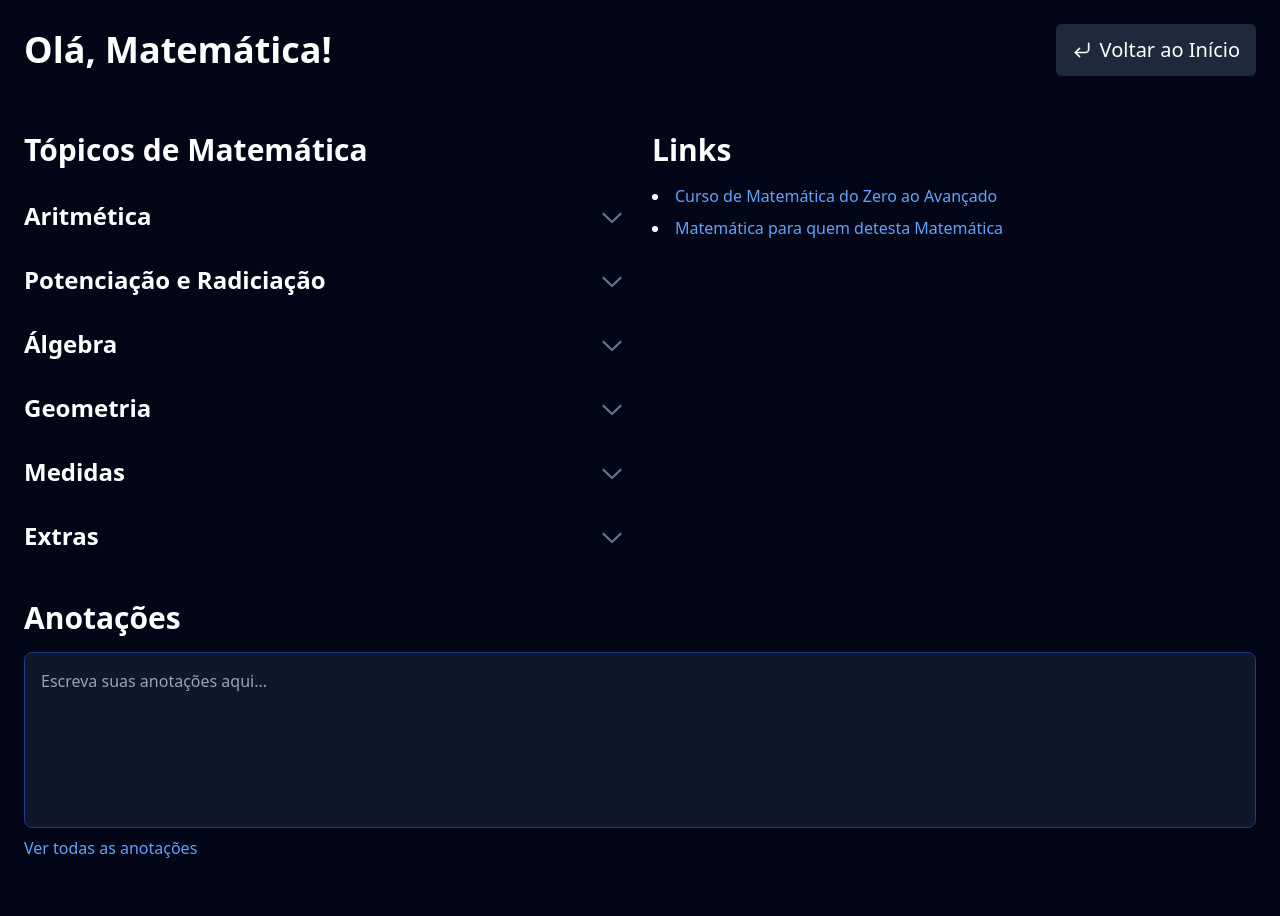
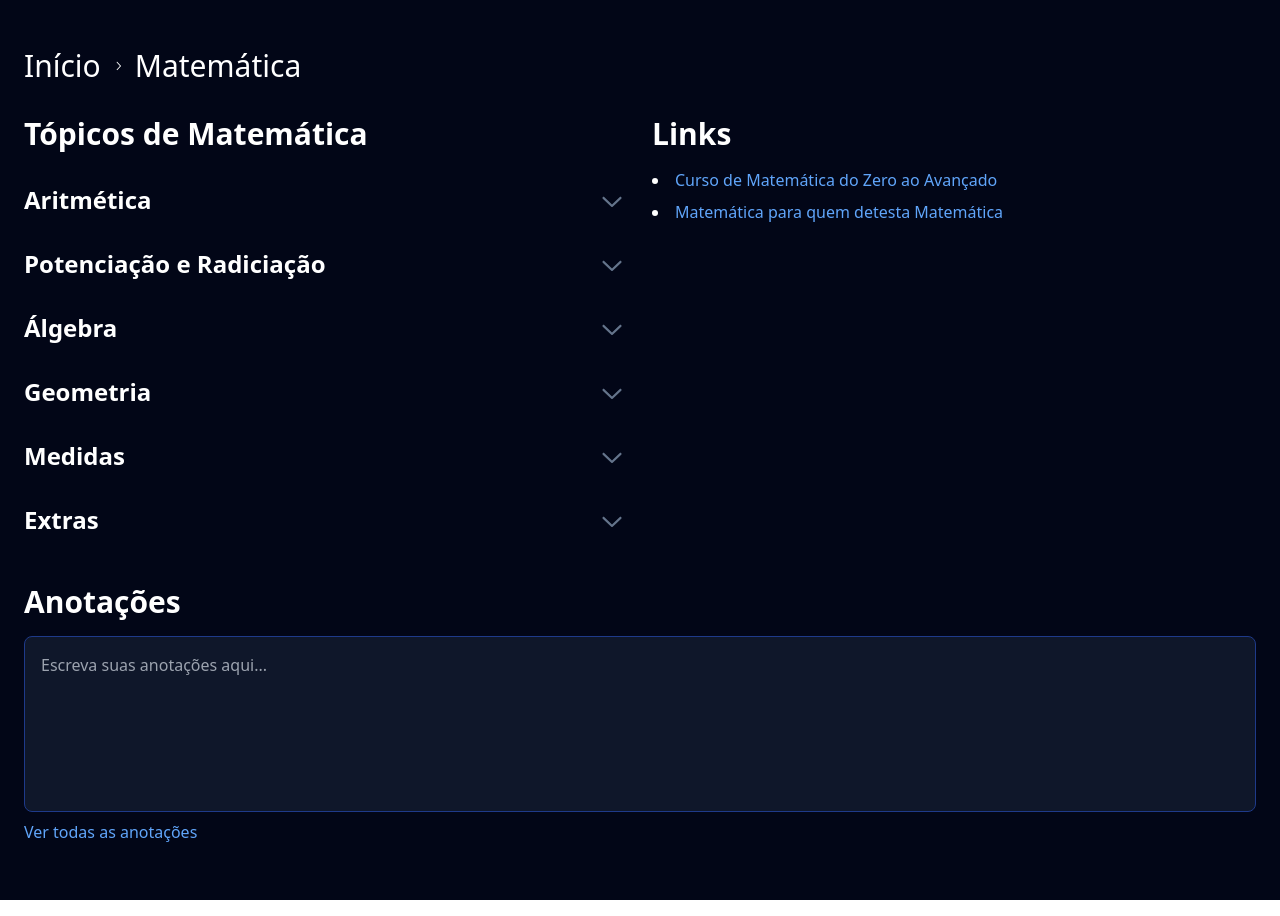
Before and after one commit to VictorJunqueira1/study-assistant, a Next.js app in the folder web/: page /modules/math in a window 1280 px wide. Built offline with nearby package versions, Linux system fonts and the light colour scheme.

Commit message:
[feat] Code optimization for future maintenance, and remodeling layout.

```diff
--- /dev/null
+++ b/web/src/components/ui/breadcrumb.tsx
@@ -0,0 +1,115 @@
+import * as React from "react"
+import { ChevronRightIcon, DotsHorizontalIcon } from "@radix-ui/react-icons"
+import { Slot } from "@radix-ui/react-slot"
+
+import { cn } from "@/lib/utils"
+
+const Breadcrumb = React.forwardRef<
+  HTMLElement,
+  React.ComponentPropsWithoutRef<"nav"> & {
+    separator?: React.ReactNode
+  }
+>(({ ...props }, ref) => <nav ref={ref} aria-label="breadcrumb" {...props} />)
+Breadcrumb.displayName = "Breadcrumb"
+
+const BreadcrumbList = React.forwardRef<
+  HTMLOListElement,
+  React.ComponentPropsWithoutRef<"ol">
+>(({ className, ...props }, ref) => (
+  <ol
+    ref={ref}
+    className={cn(
+      "flex flex-wrap items-center gap-1.5 break-words text-sm text-muted-foreground sm:gap-2.5",
+      className
+    )}
+    {...props}
+  />
+))
+BreadcrumbList.displayName = "BreadcrumbList"
+
+const BreadcrumbItem = React.forwardRef<
+  HTMLLIElement,
+  React.ComponentPropsWithoutRef<"li">
+>(({ className, ...props }, ref) => (
+  <li
+    ref={ref}
+    className={cn("inline-flex items-center gap-1.5", className)}
+    {...props}
+  />
+))
+BreadcrumbItem.displayName = "BreadcrumbItem"
+
+const BreadcrumbLink = React.forwardRef<
+  HTMLAnchorElement,
+  React.ComponentPropsWithoutRef<"a"> & {
+    asChild?: boolean
+  }
+>(({ asChild, className, ...props }, ref) => {
+  const Comp = asChild ? Slot : "a"
+
+  return (
+    <Comp
+      ref={ref}
+      className={cn("transition-colors hover:gray-700", className)}
+      {...props}
+    />
+  )
+})
+BreadcrumbLink.displayName = "BreadcrumbLink"
+
+const BreadcrumbPage = React.forwardRef<
+  HTMLSpanElement,
+  React.ComponentPropsWithoutRef<"span">
+>(({ className, ...props }, ref) => (
+  <span
+    ref={ref}
+    role="link"
+    aria-disabled="true"
+    aria-current="page"
+    className={cn("font-normal text-foreground", className)}
+    {...props}
+  />
+))
+BreadcrumbPage.displayName = "BreadcrumbPage"
+
+const BreadcrumbSeparator = ({
+  children,
+  className,
+  ...props
+}: React.ComponentProps<"li">) => (
+  <li
+    role="presentation"
+    aria-hidden="true"
+    className={cn("[&>svg]:size-3.5", className)}
+    {...props}
+  >
+    {children ?? <ChevronRightIcon />}
+  </li>
+)
+BreadcrumbSeparator.displayName = "BreadcrumbSeparator"
+
+const BreadcrumbEllipsis = ({
+  className,
+  ...props
+}: React.ComponentProps<"span">) => (
+  <span
+    role="presentation"
+    aria-hidden="true"
+    className={cn("flex h-9 w-9 items-center justify-center", className)}
+    {...props}
+  >
+    <DotsHorizontalIcon className="h-4 w-4" />
+    <span className="sr-only">More</span>
+  </span>
+)
+BreadcrumbEllipsis.displayName = "BreadcrumbElipssis"
+
+export {
+  Breadcrumb,
+  BreadcrumbList,
+  BreadcrumbItem,
+  BreadcrumbLink,
+  BreadcrumbPage,
+  BreadcrumbSeparator,
+  BreadcrumbEllipsis,
+}
--- a/web/src/pages/auth/login.tsx
+++ b/web/src/pages/auth/login.tsx
@@ -127,8 +127,8 @@
               <Button type="submit" variant={"loginButton"} className="py-5">
                 {loading ? 'Entrando...' : 'Entrar'}
               </Button>
-              {error && <p className="text-red-500 mt-4">{error}</p>}
-              {success && <p className="text-green-500 mt-4">{success}</p>}
+              {error && <p className="text-red-500 mt-4 text-center">{error}</p>}
+              {success && <p className="text-green-500 mt-4 text-center">{success}</p>}
             </form>
           </Form>
         </div>
--- a/web/src/pages/modules/english.tsx
+++ b/web/src/pages/modules/english.tsx
@@ -1,39 +1,46 @@
 import React, { useState } from 'react';
 import "@/app/globals.css";
 import Link from 'next/link';
-import { CornerDownLeft } from 'lucide-react';
+
 import {
   Accordion,
   AccordionContent,
   AccordionItem,
   AccordionTrigger,
-} from "@/components/ui/accordion"
+} from "@/components/ui/accordion";
+
+import {
+  Breadcrumb,
+  BreadcrumbItem,
+  BreadcrumbLink,
+  BreadcrumbList,
+  BreadcrumbSeparator,
+} from "@/components/ui/breadcrumb";
+
+import { courses, topics } from '@/types/data.english';
 
 const English = () => {
   const [notes, setNotes] = useState<string>('');
 
-  const courses = [
-    { name: 'Curso 1', link: '' },
-    { name: 'Curso 2', link: '' },
-  ];
-
-  const topics = [
-    { category: 'Tópico 1', details: ['Item 1', 'Item 2', 'Item 3'] },
-    { category: 'Tópico 2', details: ['Item 1', 'Item 2', 'Item 3'] },
-    { category: 'Tópico 3', details: ['Item 1', 'Item 2', 'Item 3'] },
-    { category: 'Tópico 4', details: ['Item 1', 'Item 2', 'Item 3'] },
-    { category: 'Tópico 5', details: ['Item 1', 'Item 2', 'Item 3'] },
-  ];
-
   return (
     <div className="p-6 bg-slate-950 text-white min-h-screen w-full">
       <div className='mx-auto max-w-7xl'>
-        <div className="flex items-center justify-between mb-14">
-          <h1 className="text-2xl md:text-4xl font-bold">Olá, Inglês!</h1>
-          <Link href="/" className="flex items-center gap-2 px-4 py-3 bg-slate-800 hover:bg-slate-900 rounded-md duration-200">
-            <CornerDownLeft className="w-5 h-5" />
-            <p className='hidden md:block text-xl'>Voltar ao Início</p>
-          </Link>
+        <div className="flex items-center justify-between mb-8">
+          <Breadcrumb className='mt-6'>
+            <BreadcrumbList className='text-3xl text-white items-center flex text-center'>
+              <BreadcrumbItem>
+                <BreadcrumbLink asChild>
+                  <Link href="/">Início</Link>
+                </BreadcrumbLink>
+              </BreadcrumbItem>
+              <BreadcrumbSeparator />
+              <BreadcrumbItem>
+                <BreadcrumbLink asChild>
+                  <Link href={"/modules/english"}>Inglês</Link>
+                </BreadcrumbLink>
+              </BreadcrumbItem>
+            </BreadcrumbList>
+          </Breadcrumb>
         </div>
         <div className="grid grid-cols-1 md:grid-cols-2 gap-6">
           <div className="mb-8">
--- a/web/src/pages/modules/math.tsx
+++ b/web/src/pages/modules/math.tsx
@@ -1,40 +1,45 @@
 import React, { useState } from 'react';
 import "@/app/globals.css";
 import Link from 'next/link';
-import { CornerDownLeft } from 'lucide-react';
 import {
   Accordion,
   AccordionContent,
   AccordionItem,
   AccordionTrigger,
-} from "@/components/ui/accordion"
+} from "@/components/ui/accordion";
+
+import {
+  Breadcrumb,
+  BreadcrumbItem,
+  BreadcrumbLink,
+  BreadcrumbList,
+  BreadcrumbSeparator,
+} from "@/components/ui/breadcrumb";
+
+import { topics, courses } from '@/types/data.math';
 
 const Math = () => {
   const [notes, setNotes] = useState<string>('');
 
-  const courses = [
-    { name: 'Curso de Matemática do Zero ao Avançado', link: 'https://www.udemy.com/course/aprenda-matematica-basica-do-zero-ao-avancado/learn/' },
-    { name: 'Matemática para quem detesta Matemática', link: 'https://www.udemy.com/course/matematica-basica-completo/?couponCode=KEEPLEARNING' },
-  ];
-
-  const topics = [
-    { category: 'Aritmética', details: ['Números naturais', 'Operações básicas', 'Divisibilidade', 'Frações e números decimais', 'Porcentagem', 'Razão e proporção'] },
-    { category: 'Potenciação e Radiciação', details: ['Potenciação', 'Radiciação'] },
-    { category: 'Álgebra', details: ['Expressões algébricas', 'Equações e Inequações', 'Sistema de Equações', 'Funções'] },
-    { category: 'Geometria', details: ['Figuras planas', 'Geometria espacial', 'Semelhança e Congruência', 'Teorema de Pitágoras'] },
-    { category: 'Medidas', details: ['Unidades de medidas', 'Medidas de ângulos'] },
-    { category: 'Extras', details: ['Funções: Afim, quadrática, exponencial, logaritmo e arcos trigonométricos', 'Trigonometria: Razões, seno, cosseno e tangente, Leis dos Senos e Leis dos Cossenos', 'Progressões e Somatórias: Notações com somatória, PA (Progressão Aritmética), PG (Progressão Geométrica)'] },
-  ];
-
   return (
     <div className="p-6 bg-slate-950 text-white min-h-screen w-full">
       <div className='mx-auto max-w-7xl'>
-        <div className="flex items-center justify-between mb-14">
-          <h1 className="text-2xl md:text-4xl font-bold">Olá, Matemática!</h1>
-          <Link href="/" className="flex items-center gap-2 px-4 py-3 bg-slate-800 hover:bg-slate-900 rounded-md duration-200">
-            <CornerDownLeft className="w-5 h-5" />
-            <p className='hidden md:block text-xl'>Voltar ao Início</p>
-          </Link>
+        <div className="flex items-center justify-between mb-8">
+          <Breadcrumb className='mt-6'>
+            <BreadcrumbList className='text-3xl text-white items-center flex text-center'>
+              <BreadcrumbItem>
+                <BreadcrumbLink asChild>
+                  <Link href="/">Início</Link>
+                </BreadcrumbLink>
+              </BreadcrumbItem>
+              <BreadcrumbSeparator />
+              <BreadcrumbItem>
+                <BreadcrumbLink asChild>
+                  <Link href={"/modules/math"}>Matemática</Link>
+                </BreadcrumbLink>
+              </BreadcrumbItem>
+            </BreadcrumbList>
+          </Breadcrumb>
         </div>
         <div className="grid grid-cols-1 md:grid-cols-2 gap-6">
           <div className="mb-8">
--- a/web/src/pages/modules/prog.tsx
+++ b/web/src/pages/modules/prog.tsx
@@ -1,7 +1,6 @@
 import React, { useState } from 'react';
 import "@/app/globals.css";
 import Link from 'next/link';
-import { CornerDownLeft } from 'lucide-react';
 import {
   Accordion,
   AccordionContent,
@@ -9,72 +8,38 @@
   AccordionTrigger,
 } from "@/components/ui/accordion";
 
+import {
+  Breadcrumb,
+  BreadcrumbItem,
+  BreadcrumbLink,
+  BreadcrumbList,
+  BreadcrumbSeparator,
+} from "@/components/ui/breadcrumb";
+
+import { roadmapLinguagens, topics, courses } from '@/types/data.prog';
+
 const Prog = () => {
   const [notes, setNotes] = useState<string>('');
-
-  const courses = [
-    { name: 'B7WEB', link: 'https://alunos.b7web.com.br' },
-    { name: 'Curso em Vídeo', link: 'https://www.cursoemvideo.com/meus-cursos/' },
-    { name: 'Udemy', link: 'https://www.udemy.com/home/my-courses/learning/' },
-    { name: 'FIAP', link: 'https://on.fiap.com.br/local/nanocourses/index.php' },
-  ];
-
-  const topics = [
-    { category: 'Conceitos e Práticas', details: ['MVC', 'MVVM', 'Microsserviços', 'Serverless', 'Design Patterns', 'DDD (Domain-Driven Design)', 'Clean Code', 'Clean Architecture'] },
-    { category: 'Testes', details: ['TDD (Test-Driven Development)', 'BDD (Behavior-Driven Development)', 'Jest', 'Mocha'] },
-    { category: 'Segurança e Performance', details: ['OAuth', 'JWT'] },
-    { category: 'Servidores e Deploy', details: ['Docker', 'Kubernetes', 'Jenkins', 'CI/CD'] },
-    { category: 'Roadmap Linguagens', details: ['JavaScript', 'TypeScript', 'React.js', 'Next.js', 'MySQL', 'PostgreSQL', 'MongoDB', 'Node.js', 'Express.js', 'Nest.js', 'Python', 'React Native', 'C#'] },
-  ];
-
-  const roadmapLinguagens = [
-    {
-      level: 1 + ` - Front-End`,
-      subcategories: [
-        { category: 'Fundamentos', details: ['HTML', 'CSS', 'JavaScript'] },
-        { category: 'Ferramentas e Tecnologias', details: ['Git/GitHub', 'TypeScript', 'TailwindCSS'] },
-        { category: 'Frameworks e Bibliotecas', details: ['ReactJS', 'NextJS'] }
-      ]
-    },
-    {
-      level: 2 + ` - Banco de Dados`,
-      subcategories: [
-        { category: 'Relacionais', details: ['MySQL', 'PostgreSQL'] },
-        { category: 'NoSQL', details: ['MongoDB', 'Firebase'] }
-      ]
-    },
-    {
-      level: 3 + ` - Back-End e Mobile`,
-      subcategories: [
-        { category: 'Backend', details: ['NodeJS', 'ExpressJS', 'NestJS'] },
-        { category: 'Mobile', details: ['React Native'] }
-      ]
-    },
-    {
-      level: 4 + ` - Back-End Avançado`,
-      subcategories: [
-        { category: 'Python', details: ['Flask', 'FastAPI', 'Django'] },
-        { category: 'C#', details: ['ASP.NET Core'] }
-      ]
-    },
-    {
-      level: 5 + ` - Extras`,
-      subcategories: [
-        { category: 'Java', details: ['Spring', 'Kotlin'] },
-        { category: 'Outras Linguagens', details: ['Golang', 'Flutter'] }
-      ]
-    }
-  ];
 
   return (
     <div className="p-6 bg-slate-950 text-white min-h-screen w-full">
       <div className='mx-auto max-w-7xl'>
-        <div className="flex items-center justify-between mb-14">
-          <h1 className="text-2xl md:text-4xl font-bold">Olá, Programação!</h1>
-          <Link href="/" className="flex items-center gap-2 px-4 py-3 bg-slate-800 hover:bg-slate-900 rounded-md duration-200">
-            <CornerDownLeft className="w-5 h-5" />
-            <p className='hidden md:block text-xl'>Voltar ao Início</p>
-          </Link>
+        <div className="flex items-center justify-between mb-8">
+          <Breadcrumb className='mt-6'>
+            <BreadcrumbList className='text-3xl text-white items-center flex text-center'>
+              <BreadcrumbItem>
+                <BreadcrumbLink asChild>
+                  <Link href="/">Início</Link>
+                </BreadcrumbLink>
+              </BreadcrumbItem>
+              <BreadcrumbSeparator />
+              <BreadcrumbItem>
+                <BreadcrumbLink asChild>
+                  <Link href={"/modules/prog"}>Programação</Link>
+                </BreadcrumbLink>
+              </BreadcrumbItem>
+            </BreadcrumbList>
+          </Breadcrumb>
         </div>
         <div className="grid grid-cols-1 md:grid-cols-2 gap-6">
           <div>
```
Also changed, not shown: web/src/types/data.english.ts (added, +12 -0 lines), web/src/types/data.math.ts (added, +13 -0 lines), web/src/types/data.prog.ts (added, +53 -0 lines).
